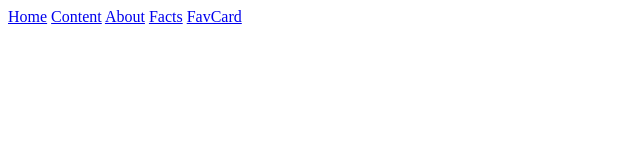
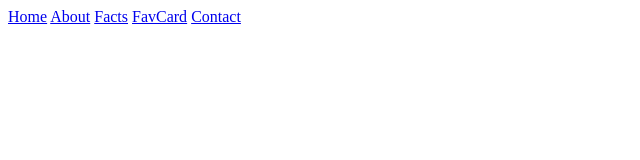
Before and after one commit to Penmeiser/I210-Avocado, a plain HTML site: page Pick_a_Card/index.html in a window 1280 px wide. Shown: the full height of the page, 0-640 px from the left. Drawn offline with Linux system fonts and the light colour scheme.

Commit message:
Added contact

```diff
--- a/Pick_a_Card/index.html
+++ b/Pick_a_Card/index.html
@@ -10,10 +10,10 @@
     <header>
         <nav id="top">
             <a href="index.html">Home</a>
-            <a href="content.html">Content</a>
             <a href="about.html">About</a>
             <a href="facts.html">Facts</a>
             <a href="favCard.html">FavCard</a>
+            <a href="contact.html">Contact</a>
         </nav>
     </header>
 </body>
```
